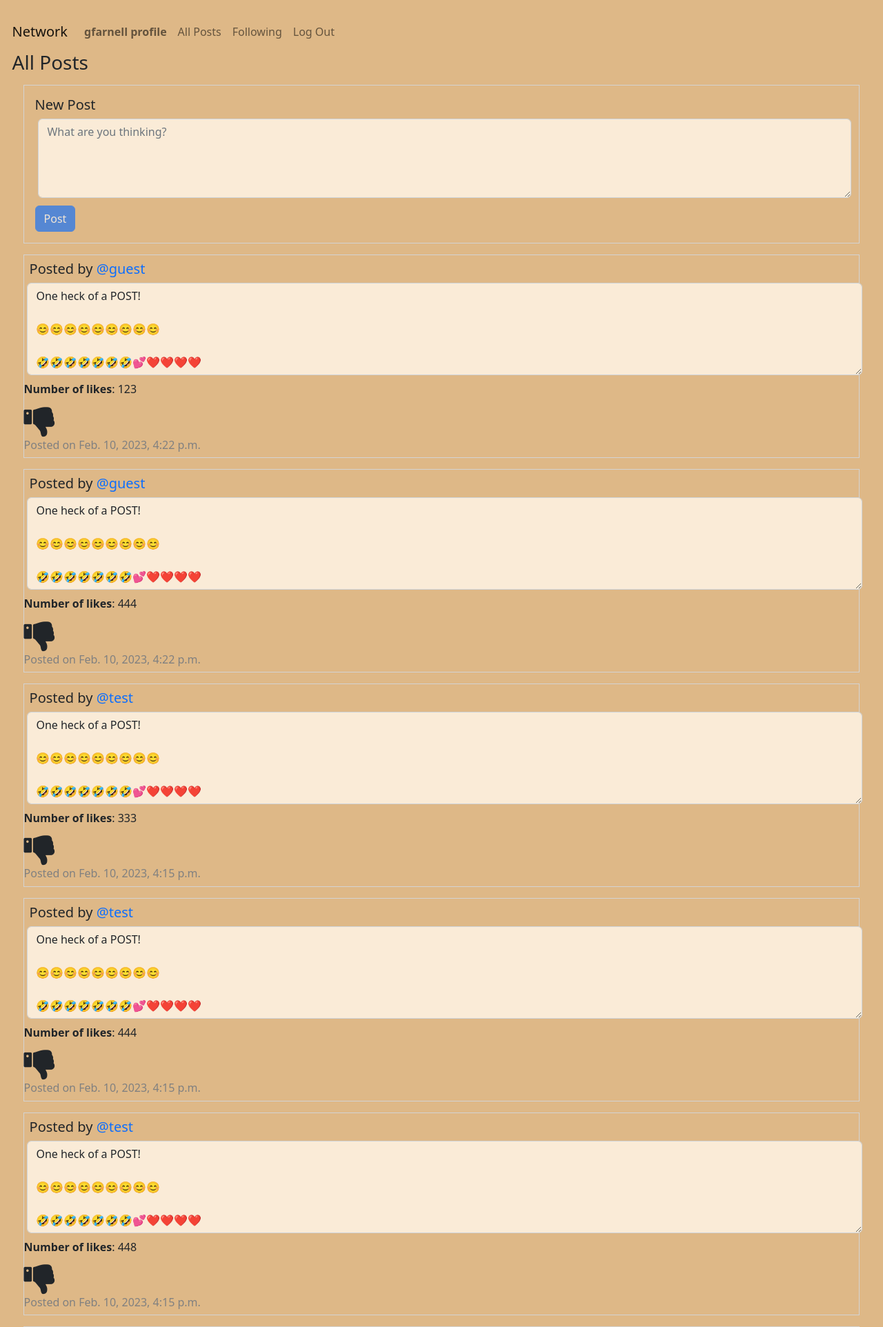
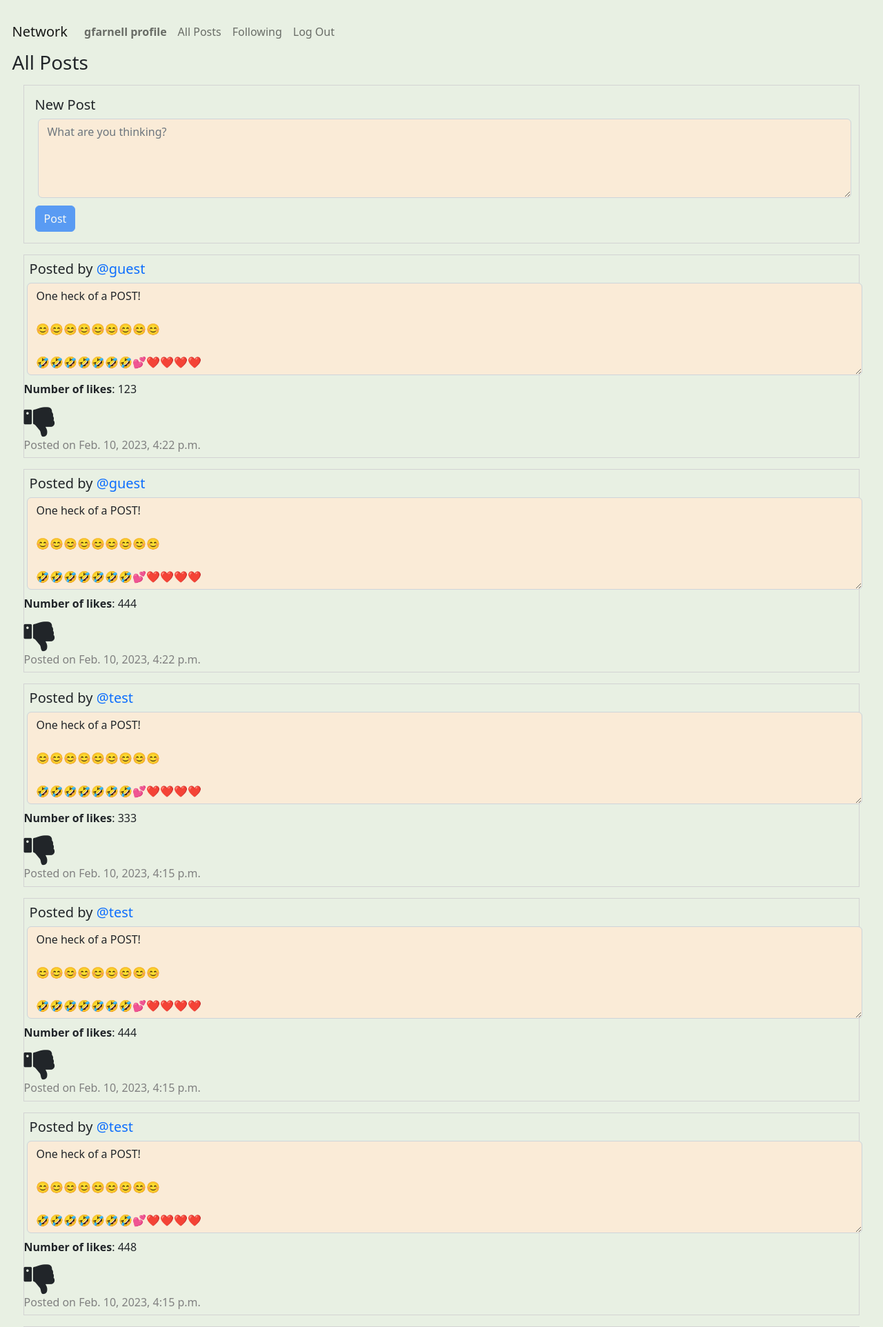
Before and after one commit to techcommdude/network, a Django app: page /allPosts in a window 1280 px wide. Shown: the top 1924 px of the page at 69% size. Run offline with Django 3.2, Linux system fonts and the light colour scheme; a user stored in the database is signed in; data comes from the database, SQL or seed files in the repository; both versions use the stored data as it was after the commit.

Commit message:
final copy forheroku

```diff
--- a/network/static/network/styles.css
+++ b/network/static/network/styles.css
@@ -1,6 +1,6 @@
 body {
   margin: 1.1em;
-  background-color: burlywood;
+  background-color: #e8f0e3;
 }
 
 a {
@@ -11,11 +11,11 @@
   border-style: solid;
   border-width: thin;
   border-color: lightgray;
-  background-color: burlywood;
+  background-color: #e8f0e3;
 }
 
 #post-view {
-    background-color: burlywood;
+  background-color: #e8f0e3;
 }
 
 .form-control {
@@ -23,14 +23,11 @@
 }
 
 .form-control:focus {
-
-    background-color: antiquewhite !important;
-
+  background-color: antiquewhite !important;
 }
 
 #nav-bar {
-
-    background-color: burlywood !important;
+  background-color: #e8f0e3 !important;
 }
 
 p {
@@ -53,7 +50,7 @@
 }
 
 .fa:hover {
-  color: darkblue;
+  color: rgb(6, 6, 190);
 }
 
 /* This is for each post */
@@ -65,8 +62,8 @@
 }
 
 [class*="timestamp"] {
-    color: grey
-  }
+  color: grey;
+}
 
 [id*="readonlyContent"] {
   margin-bottom: 0.5em;
@@ -89,7 +86,6 @@
   margin-bottom: 6px;
   align-items: center;
   justify-content: center;
-
 }
 
 #post-form {
--- a/network/templates/network/layout.html
+++ b/network/templates/network/layout.html
@@ -1,7 +1,7 @@
 {% load static %}
 
 <!DOCTYPE html>
-<html lang="en" style="background-color: burlywood;">
+<html lang="en" style="background-color: #e8f0e3;">
 
 
 
```
Also changed, not shown: db.sqlite3, 1 other file.
